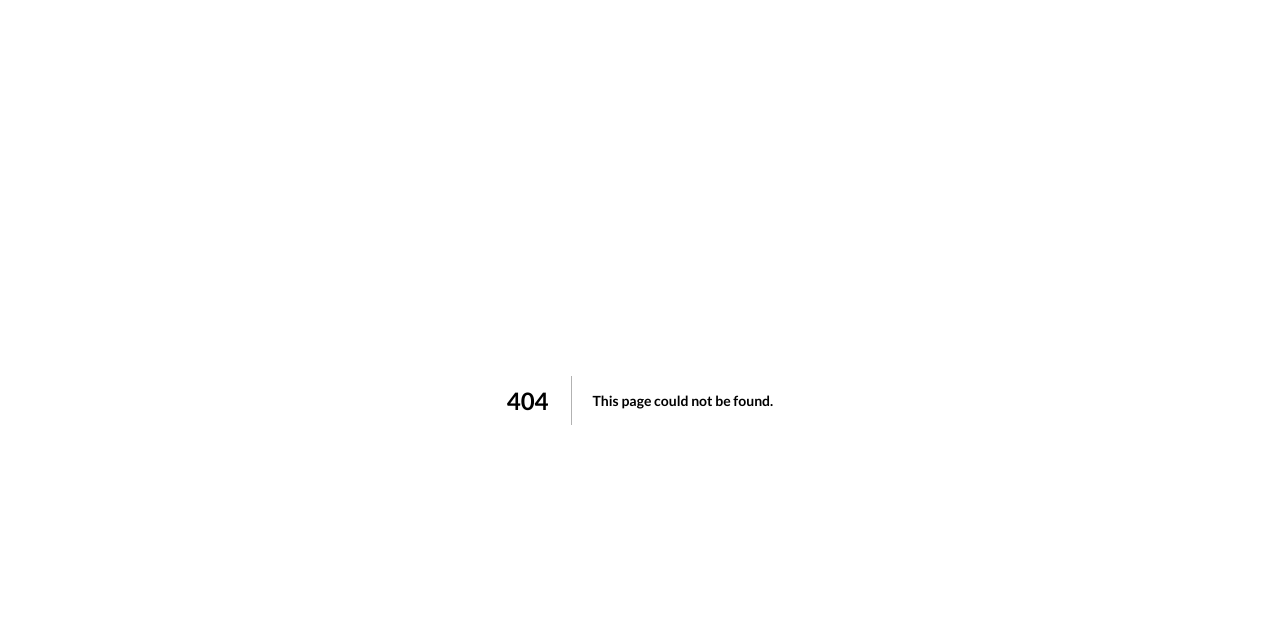
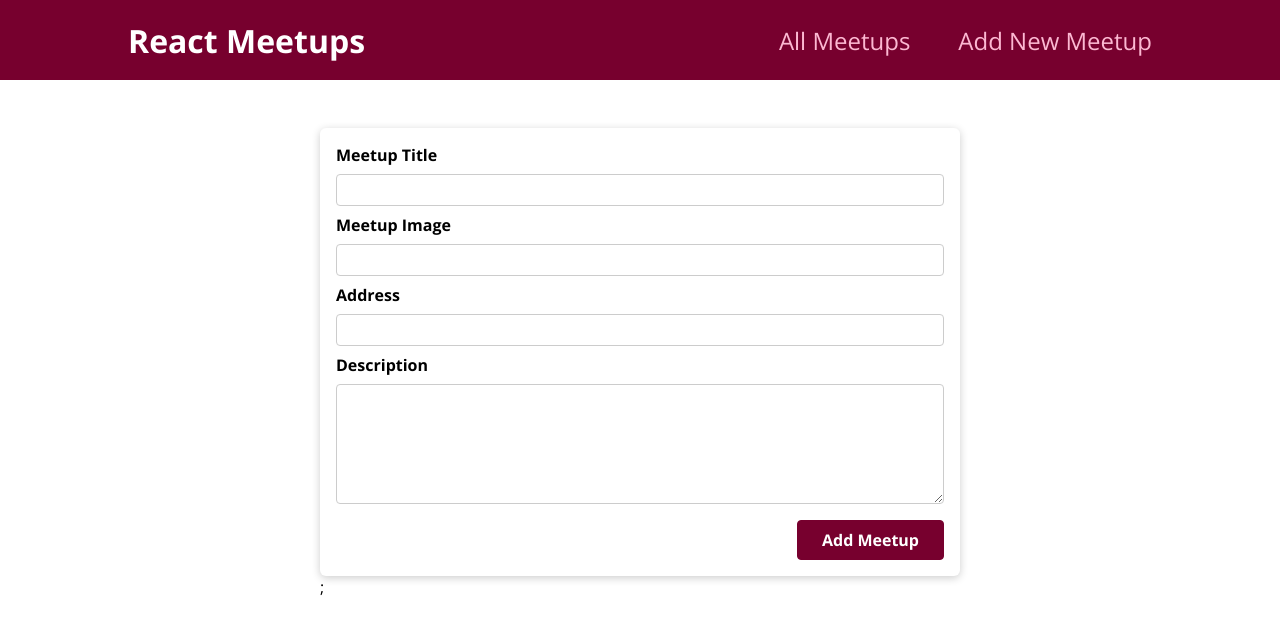
Before and after one commit to ad-bak/nextjs-test, a Next.js app: page /new-meetup in a window 1280 px wide. Before the commit this address had no page. Shown: the top 634 px of the page. Built offline with nearby package versions, Linux system fonts and the light colour scheme.

Commit message:
added layout

```diff
--- a/components/layout/MainNavigation.js
+++ b/components/layout/MainNavigation.js
@@ -1,17 +1,17 @@
-import classes from './MainNavigation.module.css';
+import Link from "next/link";
+import classes from "./MainNavigation.module.css";
 
 function MainNavigation() {
-
   return (
     <header className={classes.header}>
       <div className={classes.logo}>React Meetups</div>
       <nav>
         <ul>
           <li>
-            <Link to='/'>All Meetups</Link>
+            <Link href="/">All Meetups</Link>
           </li>
           <li>
-            <Link to='/new-meetup'>Add New Meetup</Link>
+            <Link href="/new-meetup">Add New Meetup</Link>
           </li>
         </ul>
       </nav>
--- a/pages/_app.js
+++ b/pages/_app.js
@@ -1,7 +1,12 @@
 import "../styles/globals.css";
+import Layout from "../components/layout/Layout";
 
 function MyApp({ Component, pageProps }) {
-  return <Component {...pageProps} />;
+  return (
+    <Layout>
+      <Component {...pageProps} />;
+    </Layout>
+  );
 }
 
 export default MyApp;
--- /dev/null
+++ b/pages/new-meetup/index.js
@@ -0,0 +1,14 @@
+import NewMeetupForm from "../../components/meetups/NewMeetupForm";
+import { useRouter } from "next/router";
+
+function NewMeetupPage() {
+  const router = useRouter();
+
+  async function addMeetupHandler(enteredMeetupData) {
+    console.log(enteredMeetupData);
+  }
+
+  return <NewMeetupForm onAddMeetup={addMeetupHandler} />;
+}
+
+export default NewMeetupPage;
--- a/styles/globals.css
+++ b/styles/globals.css
@@ -6,6 +6,7 @@
 
 body {
   font-family: "Open Sans", "Lato", sans-serif;
+  margin: 0;
 }
 
 h1,
```
